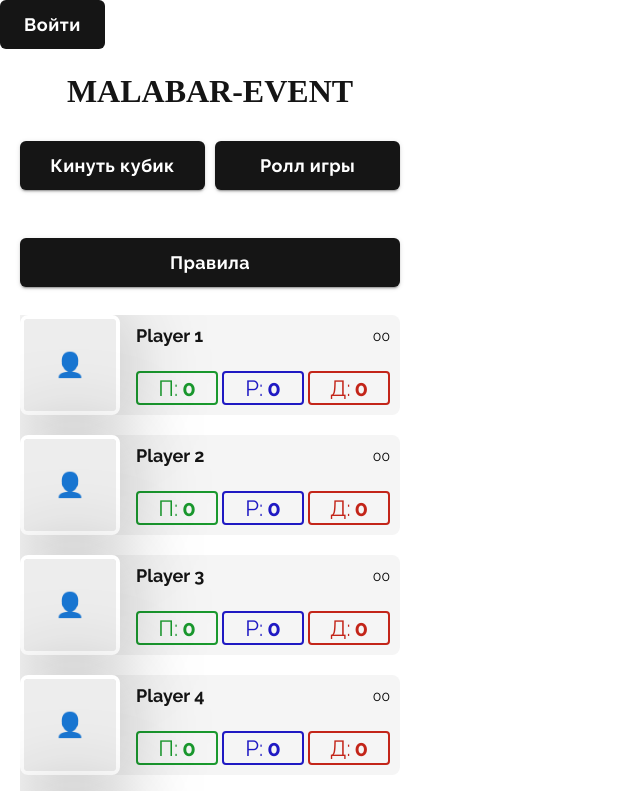
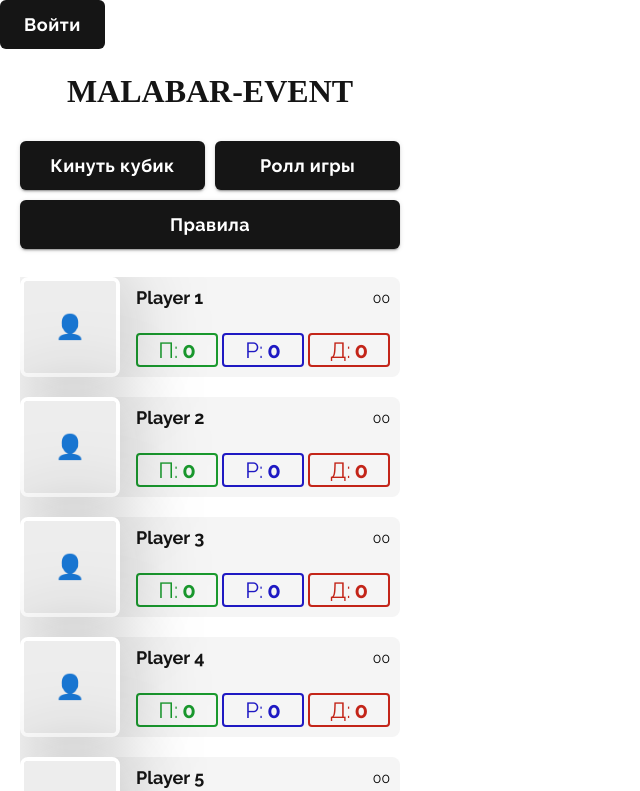
Before and after one commit to Slendi-i/malabar, a Next.js app: page / in a window 1280 px wide. Shown: the top 791 px of the page, without its empty margins (0-640 px from the left). Built offline with nearby package versions, Linux system fonts and the light colour scheme; no server answers.

Commit message:
malabar v.1.2.9

```diff
--- a/components/Sidebar.js
+++ b/components/Sidebar.js
@@ -188,6 +188,14 @@ export default function Sidebar({ players = [], setPlayers, currentUser }) {
 
       <div style={{
         display: 'flex',
+        flexDirection: 'column',
+        alignItems: 'center',
+        padding: '0px',
+        gap: '10px',
+        width: '100%'
+      }}>
+        <div style={{
+          display: 'flex',
           flexDirection: 'row',
           alignItems: 'center',
           padding: '0px',
@@ -271,16 +279,6 @@ export default function Sidebar({ players = [], setPlayers, currentUser }) {
           </Button>
         </div>
 
-      <div style={{
-        display: 'flex',
-        flexDirection: 'row',
-        alignItems: 'center',
-        padding: '0px',
-        gap: '10px',
-        width: '100%',
-        height: '49px',
-        marginTop: '20px'
-      }}>
         <Button
           variant="contained"
           style={{
```
Lines whose indentation alone changed are shown as unchanged.
